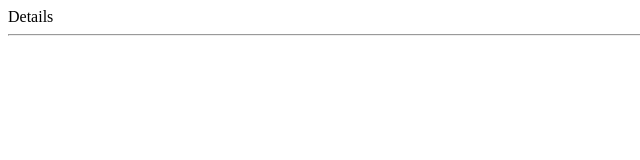
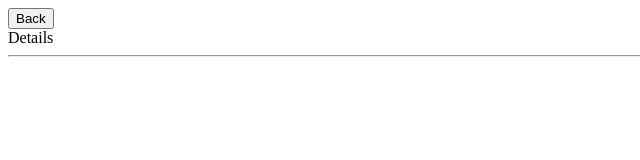
Before and after one commit to tommy08332/fitnessWalkingTracksInfoApp, a website: page www/details.html in a window 1280 px wide. Shown: the whole page, without its empty margins (0-640 px from the left). Drawn offline with Linux system fonts and the light colour scheme.

Commit message:
Update details.html

```diff
--- a/www/details.html
+++ b/www/details.html
@@ -9,6 +9,11 @@
 
 <header>
     <div class="row">
+        <div class="col">
+
+            <button id="back_bttn">Back</button>
+
+        </div>
         <div class="col">
 
             <label id="header_label">Details</label>
```
